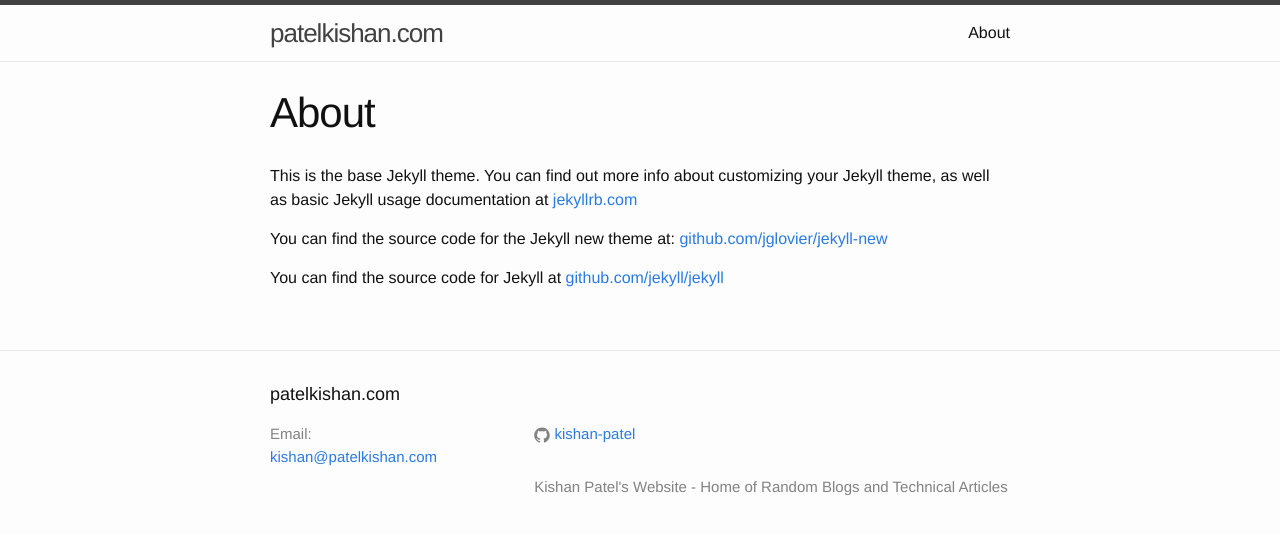
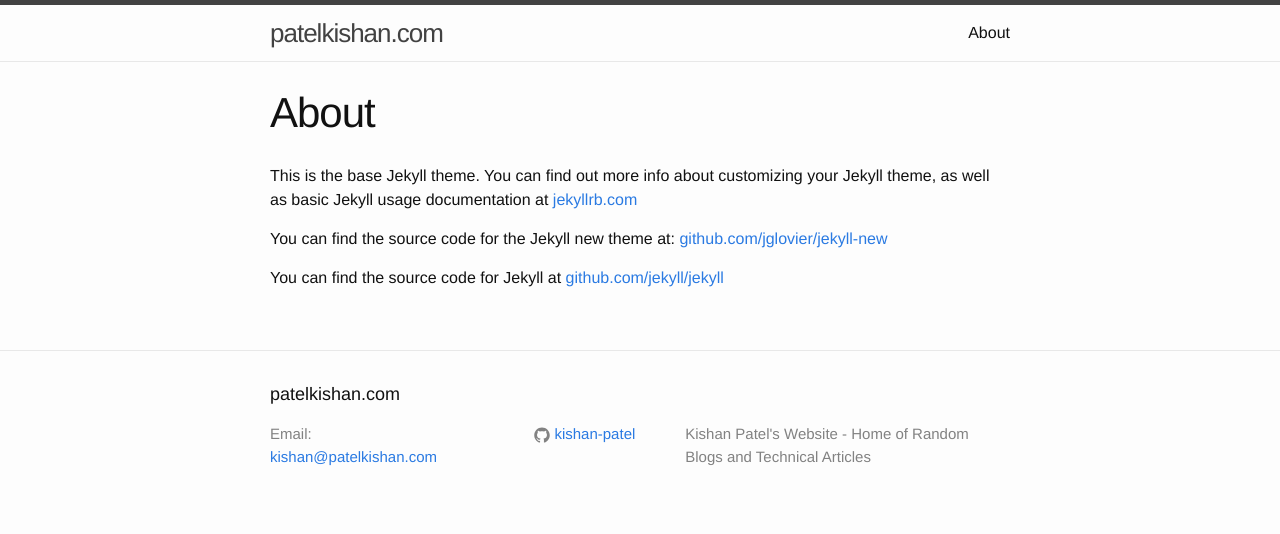
Before and after one commit to kishan-patel/kishan-patel.github.io, a Jekyll site: the page built from about.md, in a window 1280 px wide. Shown: the top 534 px of the page. Built offline with Jekyll 4.4.1, drawn with Linux system fonts in a browser that asks for light colours.

Commit message:
Updated footer

```diff
--- a/_includes/footer.html
+++ b/_includes/footer.html
@@ -45,7 +45,7 @@
         </ul>
       </div>
 
-      <div class="footer-col  footer-col-5">
+      <div class="footer-col  footer-col-3">
         <p class="text">{{ site.description }}</p>
       </div>
     </div>
```
